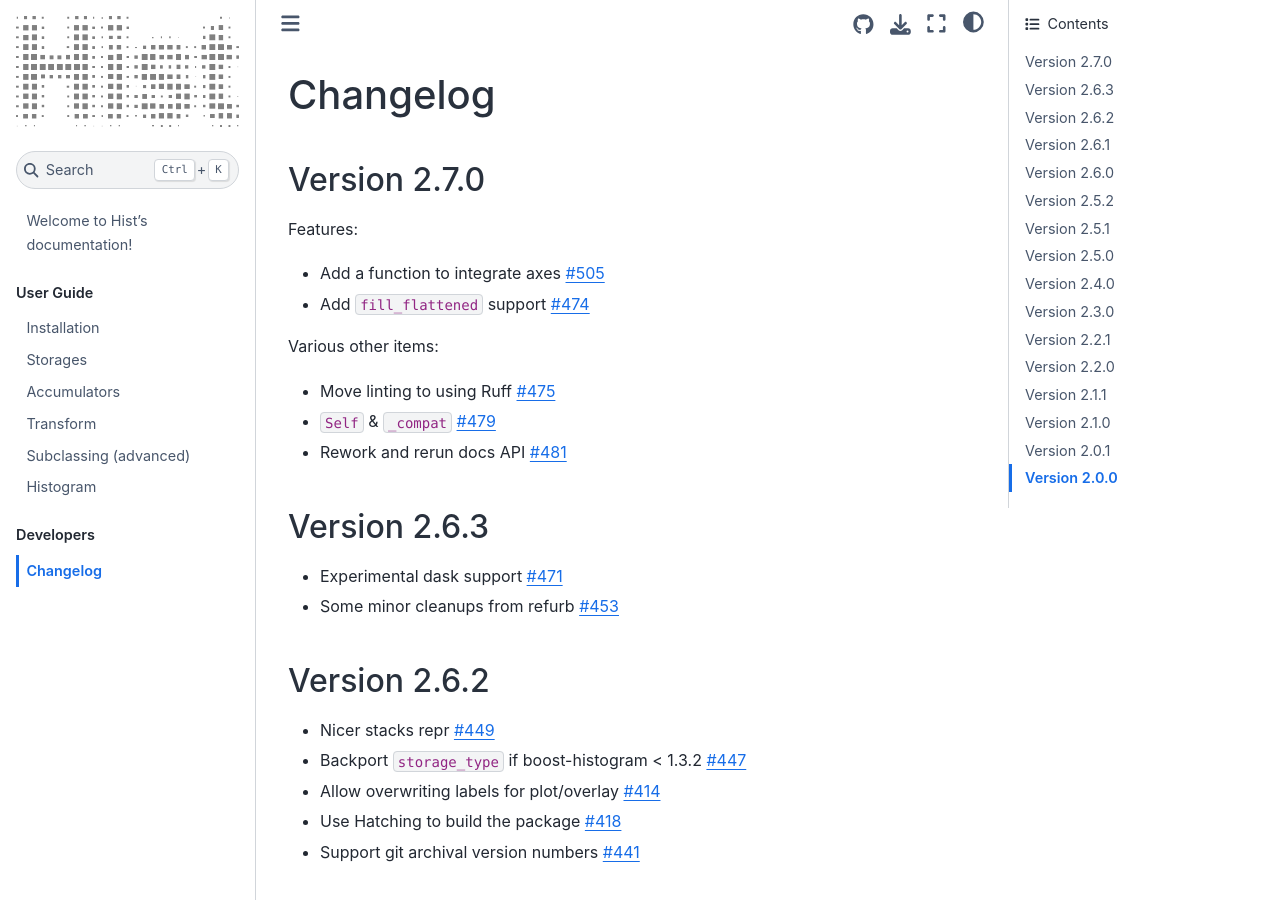
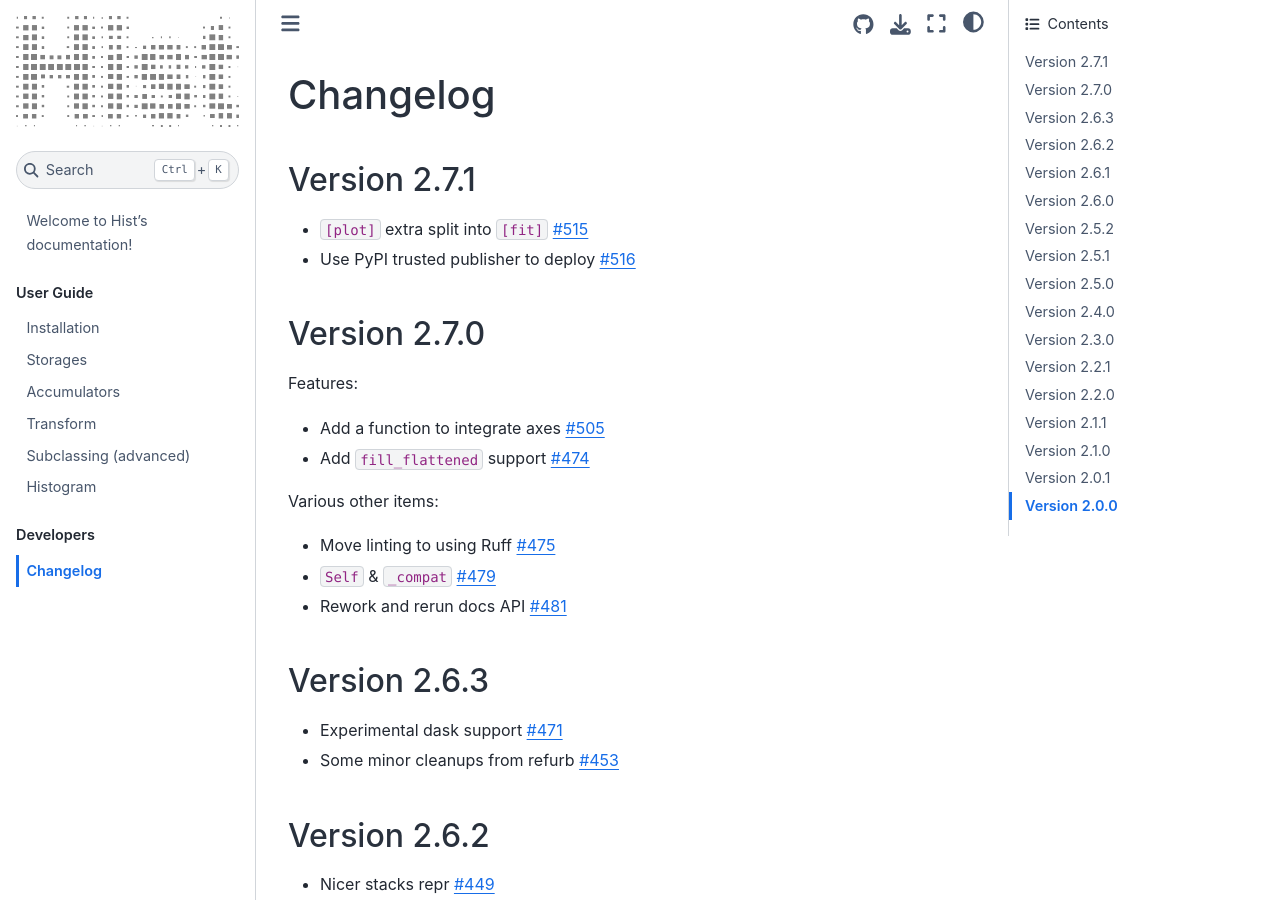
Before and after one commit to scikit-hep/hist, a Sphinx documentation site: the page built from docs/changelog.md, in a window 1280 px wide and 900 px high. Built offline with Sphinx 7.4.7 and the Sphinx Book theme 1.1.4, drawn with Linux system fonts in a browser that asks for light colours; pages that are not in the unit, such as notebooks, are missing from menus.

Commit message:
docs: prepare for 2.7.1 (#517)

```diff
--- a/docs/changelog.md
+++ b/docs/changelog.md
@@ -1,5 +1,11 @@
 # Changelog
 
+## Version 2.7.1
+
+* `[plot]` extra split into `[fit]`
+  [#515](https://github.com/scikit-hep/hist/pull/515)
+* Use PyPI trusted publisher to deploy
+  [#516](https://github.com/scikit-hep/hist/pull/516)
 
 ## Version 2.7.0
 
```
